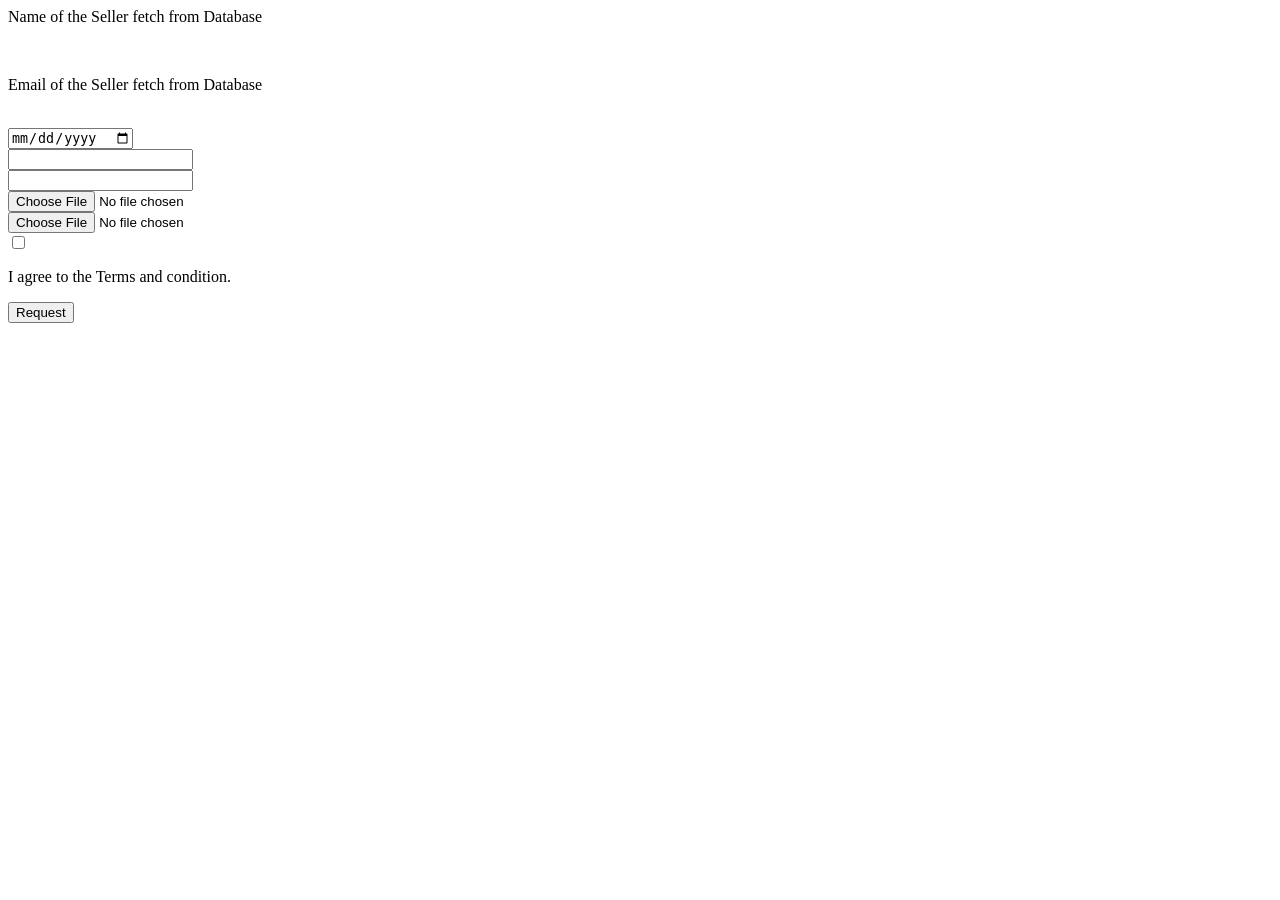
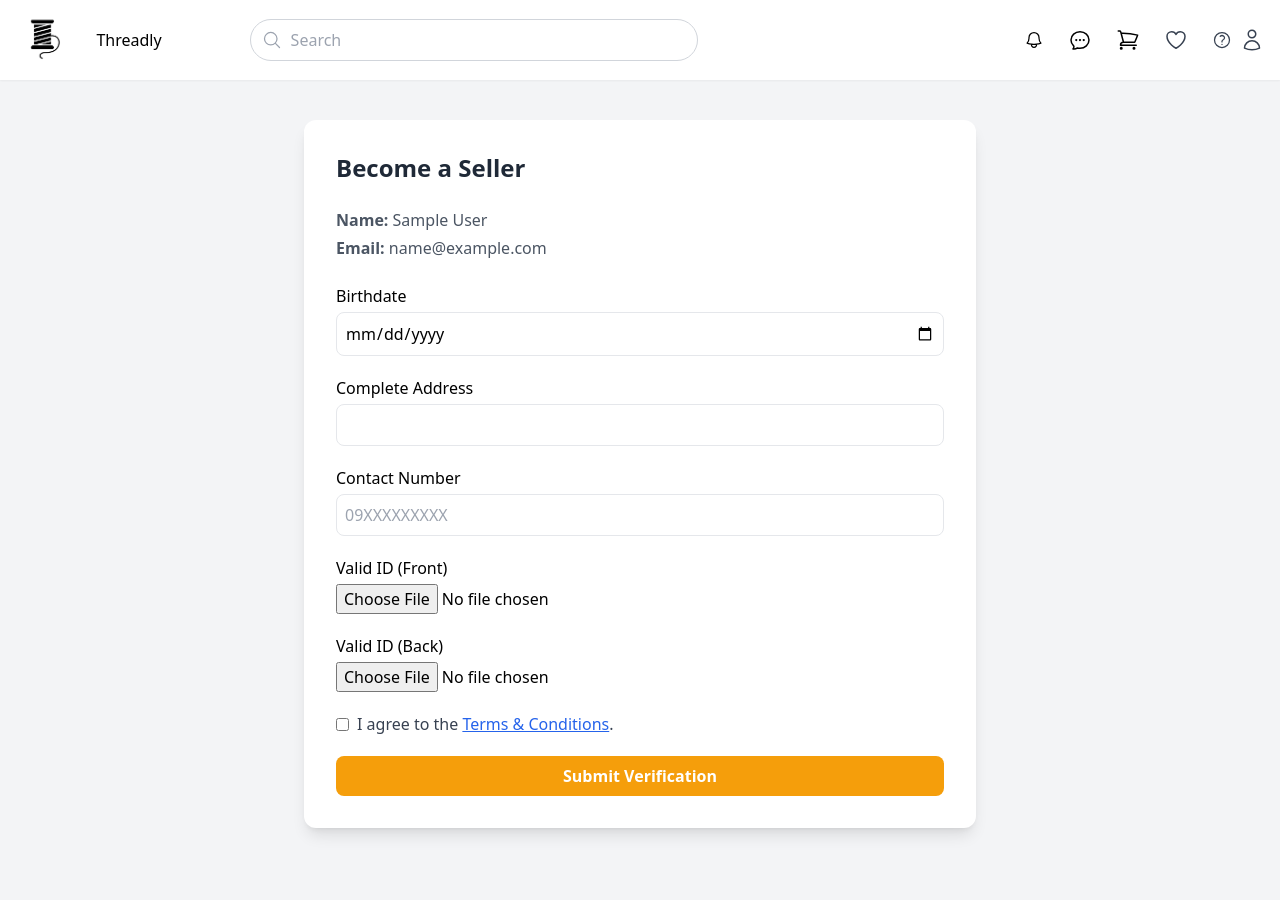
Before and after one commit to bennysito/Threadly, a PHP site: page /Verify_Seller.php in a window 1280 px wide. Before the commit the page ends 323 px from the top, so only its background shows below. Run offline with PHP 8.4, Linux system fonts and the light colour scheme; the visitor is signed in with stand-in values (Sample User, id 1); tables that the repository leaves empty or names only in its code hold one stand-in row (values such as "Sample post"); some libraries are stand-ins or nearby versions.

Commit message:
Update nav bar and verify seller

```diff
--- a/Front_End/Nav_bar.php
+++ b/Front_End/Nav_bar.php
@@ -120,7 +120,7 @@ $isLoggedIn = isset($_SESSION['user_id']); // Replace 'user_id' with your sessio
   </div>
 <?php endif; ?>
              </div>
-            <a href="#" class="block px-4 py-2 hover:bg-gray-100">Profile</a>
+            <a href="profile.php" class="block px-4 py-2 hover:bg-gray-100">Profile</a>
             <a href="#" class="block px-4 py-2 hover:bg-gray-100">Reviews</a>
             <a href="#" class="block px-4 py-2 hover:bg-gray-100">Wishlist</a>
             <a href="#" class="block px-4 py-2 hover:bg-gray-100">Orders</a>
--- a/Front_End/Verify_Seller.php
+++ b/Front_End/Verify_Seller.php
@@ -2,24 +2,23 @@
 if (session_status() === PHP_SESSION_NONE) {
     session_start();
 }
-?>
 
-<?php
 require_once "../Back_End/Models/Users.php";
 
-if(!isset($_SESSION['user_id'])){
-    echo "<script><alert>Log-in credentials not found.</alert></script>";
+if (!isset($_SESSION['user_id'])) {
+    echo "<script>alert('Log-in credentials not found.');</script>";
+    exit;
 }
 
 $db = new Database();
-
 $stmt = $db->prepare("SELECT first_name, last_name, email FROM users WHERE id = ?");
 $stmt->bind_param("i", $_SESSION['user_id']);
 $stmt->execute();
 $result = $stmt->get_result();
 $userData = $result->fetch_assoc();
 
-if($_SERVER["REQUEST_METHOD"] == "POST"){
+// Handle POST
+if ($_SERVER["REQUEST_METHOD"] == "POST") {
     $userAccess = new User();
 
     $path1 = "uploads/" . basename($_FILES["idIdentifier1"]["name"]);
@@ -29,6 +28,7 @@ if($_SERVER["REQUEST_METHOD"] == "POST"){
 
     move_uploaded_file($_FILES["idIdentifier1"]["tmp_name"], $path1);
     move_uploaded_file($_FILES["idIdentifier2"]["tmp_name"], $path2);
+
     $authentication = $userAccess->authenticate_seller(
         $_SESSION['user_id'],
         $_POST["date"],
@@ -39,34 +39,83 @@ if($_SERVER["REQUEST_METHOD"] == "POST"){
         $checkbox
     );
 
-    if(!$authentication){
-        echo "<script><alert>Unable to verify as seller.</alert></script>";
-    } else{
-        echo "<script><alert>Successfully requested to verify as seller.</alert></script>";
+    if (!$authentication) {
+        echo "<script>alert('Unable to verify as seller.');</script>";
+    } else {
+        echo "<script>alert('Successfully requested to verify as seller.');</script>";
     }
 }
-
-
 ?>
 
+<!DOCTYPE html>
 <html>
-    <head>
-        <title>Seller Authentication</title>
-    </head>
-    <body>
-        <form method = "POST" enctype="multipart/form-data">
-        <div id="sellerForms">
-            <p id="sellerName">Name of the Seller fetch from Database</p><br>
-            <p id="sellerName">Email of the Seller fetch from Database</p><br>
-            <input type="date" name="date" id="sellerDate"><br>
-            <input type="text" name="address" id="address"><br>
-            <input type="number" name="" id="sellerContactNumber"><br>
-            <input type="file" name="idIdentifier1" id="idIdentifier1"><br>
-            <input type="file" name="idIdentifier1" id="idIdentifier2"><br>
-            <input type="checkbox" name="checkbox" id="checkboxTerms"><p>I agree to the Terms and condition.</p>
-            <button type="submit">Request</button>
-            <!--Route dayon sa subscription plans kamo na bahala ana -->
+<head>
+    <title>Seller Authentication</title>
+    <script src="https://cdn.tailwindcss.com"></script>
+</head>
+
+<body class="bg-gray-100">
+
+<?php include "nav_bar.php"; ?>
+
+<div class="max-w-2xl mx-auto mt-10 bg-white shadow-lg rounded-xl p-8">
+
+    <h1 class="text-2xl font-bold text-gray-800 mb-6">Become a Seller</h1>
+
+    <p class="text-gray-600 mb-1"><strong>Name:</strong>
+        <?= htmlspecialchars($userData['first_name'] . " " . $userData['last_name']); ?>
+    </p>
+
+    <p class="text-gray-600 mb-6"><strong>Email:</strong>
+        <?= htmlspecialchars($userData['email']); ?>
+    </p>
+
+    <form method="POST" enctype="multipart/form-data" class="space-y-5">
+
+        <!-- Date -->
+        <div>
+            <label class="font-medium">Birthdate</label>
+            <input type="date" name="date" class="w-full mt-1 p-2 border rounded-lg">
         </div>
-        </forms>
-    </body>
+
+        <!-- Address -->
+        <div>
+            <label class="font-medium">Complete Address</label>
+            <input type="text" name="address" class="w-full mt-1 p-2 border rounded-lg" required>
+        </div>
+
+        <!-- Contact Number FIXED -->
+        <div>
+            <label class="font-medium">Contact Number</label>
+            <input type="text" name="contact_number" maxlength="11" class="w-full mt-1 p-2 border rounded-lg" placeholder="09XXXXXXXXX" required>
+        </div>
+
+        <!-- ID Upload -->
+        <div>
+            <label class="font-medium">Valid ID (Front)</label>
+            <input type="file" name="idIdentifier1" class="w-full mt-1" required>
+        </div>
+
+        <div>
+            <label class="font-medium">Valid ID (Back)</label>
+            <input type="file" name="idIdentifier2" class="w-full mt-1" required>
+        </div>
+
+        <!-- Checkbox -->
+        <div class="flex items-center gap-2">
+            <input type="checkbox" name="checkbox" id="checkboxTerms" required>
+            <p class="text-gray-700">I agree to the <a href="#" class="text-blue-600 underline">Terms & Conditions</a>.</p>
+        </div>
+
+        <!-- Submit Button -->
+        <button type="submit" class="w-full bg-amber-500 hover:bg-amber-600 text-white py-2 rounded-lg font-bold">
+            Submit Verification
+        </button>
+
+    </form>
+</div>
+
+<br><br><br>
+
+</body>
 </html>
```
